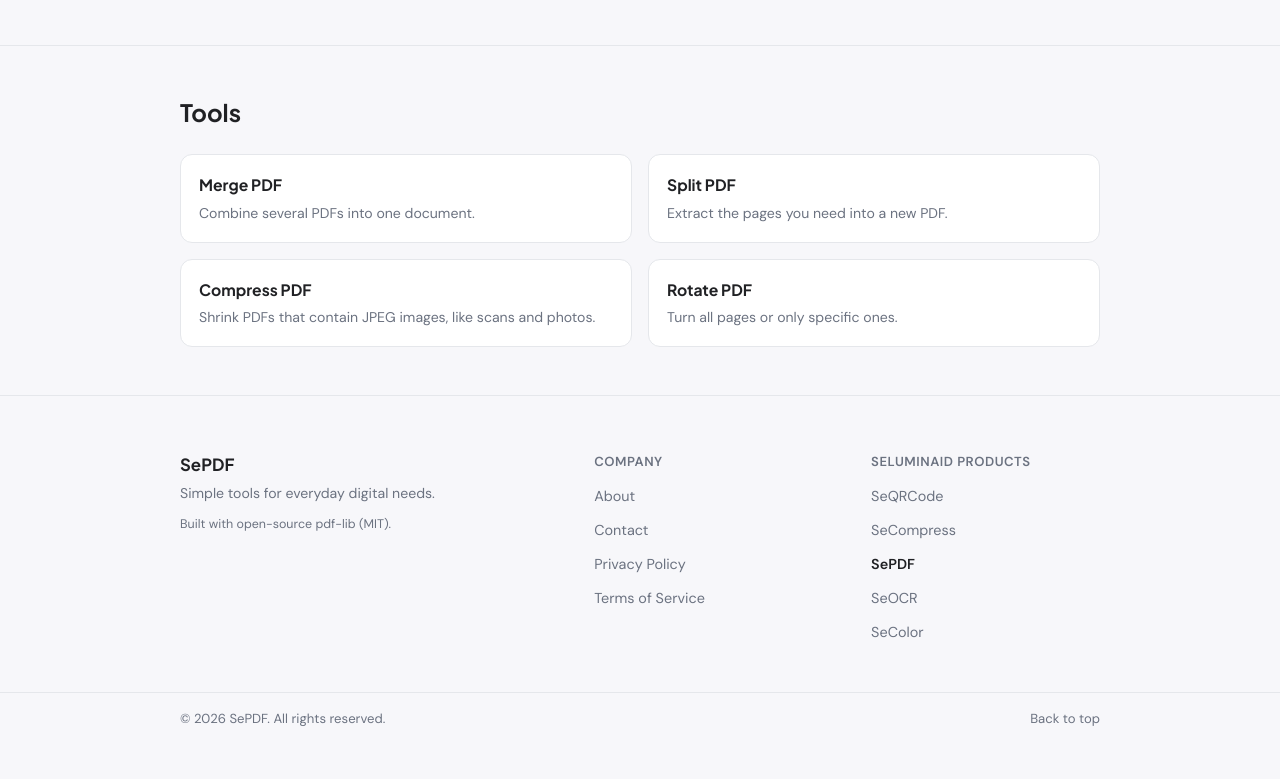
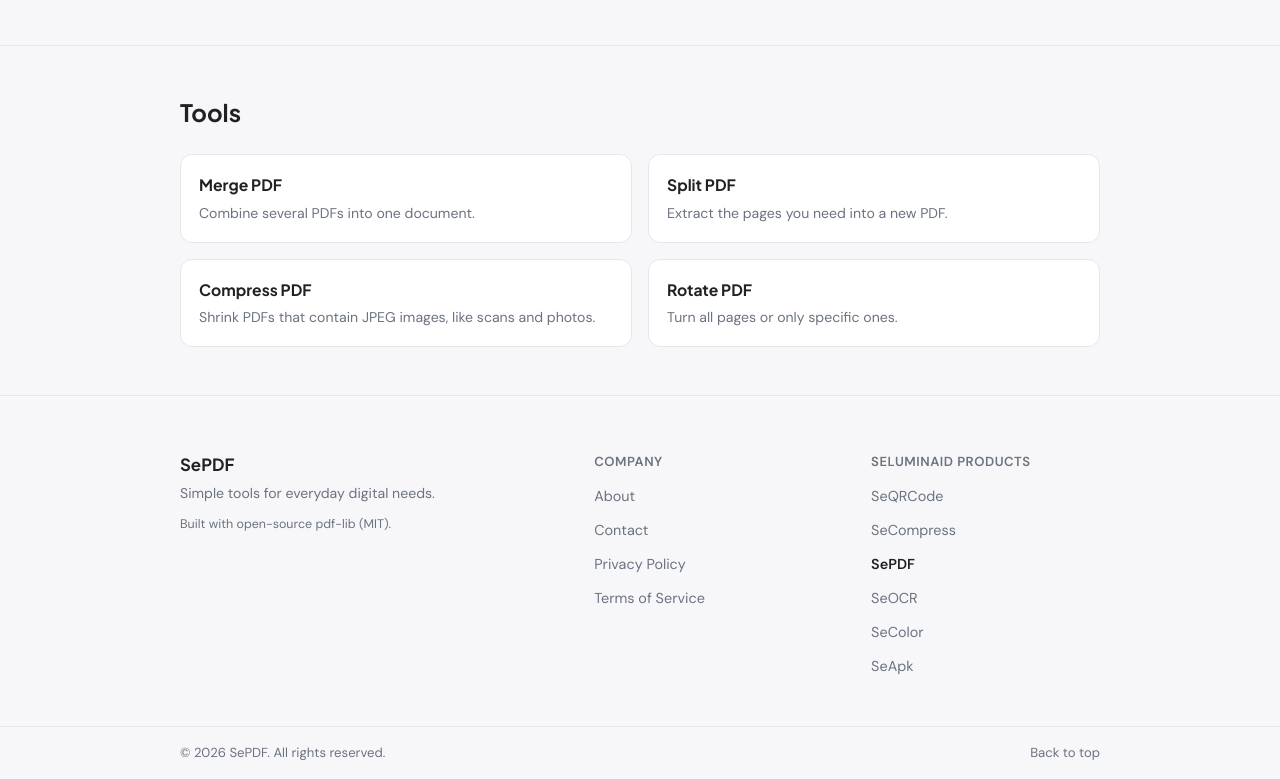
Before and after one commit to seluminaid/sepdfid, a plain HTML site: page index.html in a window 1280 px wide. Shown: the part 1037-1816 px from the top of the page. Before the commit the page ends 1782 px from the top, so only its background shows below. Drawn offline with Linux system fonts and the light colour scheme.

Commit message:
Add files via upload

```diff
--- a/index.html
+++ b/index.html
@@ -353,6 +353,7 @@ dialog form { margin-top: 16px; }
         <li><a href="#top" aria-current="page">SePDF</a></li>
         <li><a href="https://seluminaid.github.io/seocrid/">SeOCR</a></li>
         <li><a href="https://seluminaid.github.io/secolorid/">SeColor</a></li>
+        <li><a href="https://seluminaid.github.io/seapkid/">SeApk</a></li>
       </ul>
     </div>
   </div>
```
